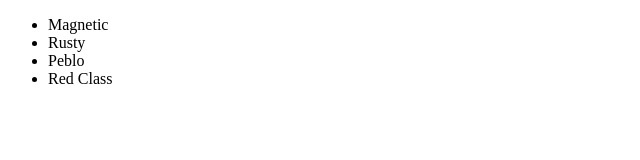
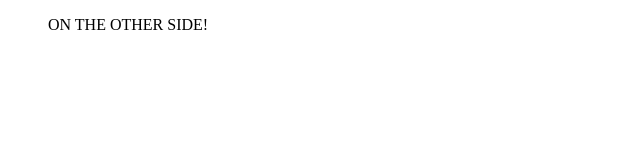
Before and after one commit to fskhan00/demo_2020, a plain HTML site: page index.html in a window 1280 px wide. Shown: the whole page, without its empty margins (0-640 px from the left). Drawn offline with Linux system fonts and the light colour scheme.

Commit message:
change code in the index file

```diff
--- a/index.html
+++ b/index.html
@@ -7,10 +7,7 @@
 </head>
 <body>
     <ul>
-        <li>Magnetic</li>
-        <li>Rusty</li>
-        <li>Peblo</li>
-        <li>Red Class</li>
+        ON THE OTHER SIDE!
     </ul>
 </body>
 </html>
```
